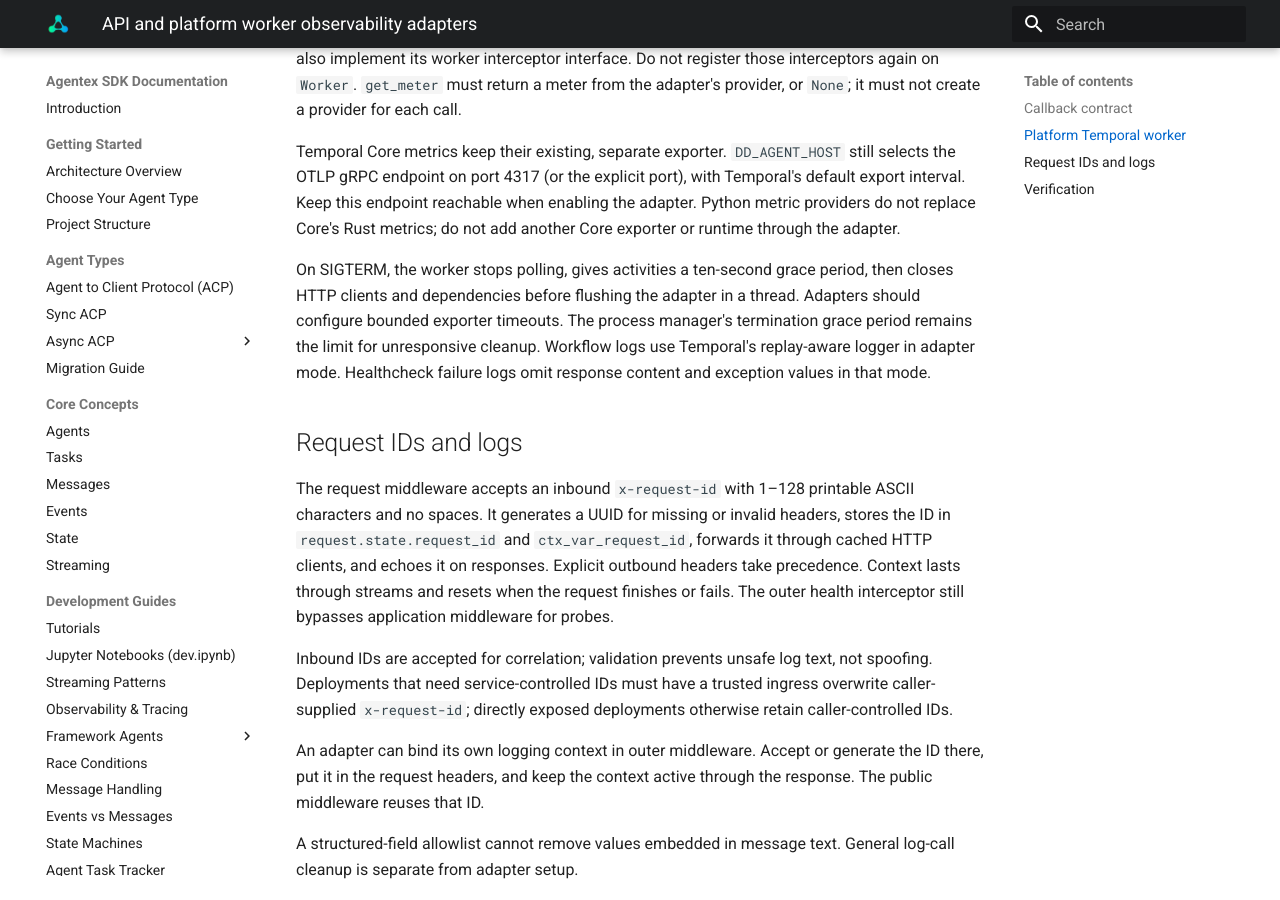
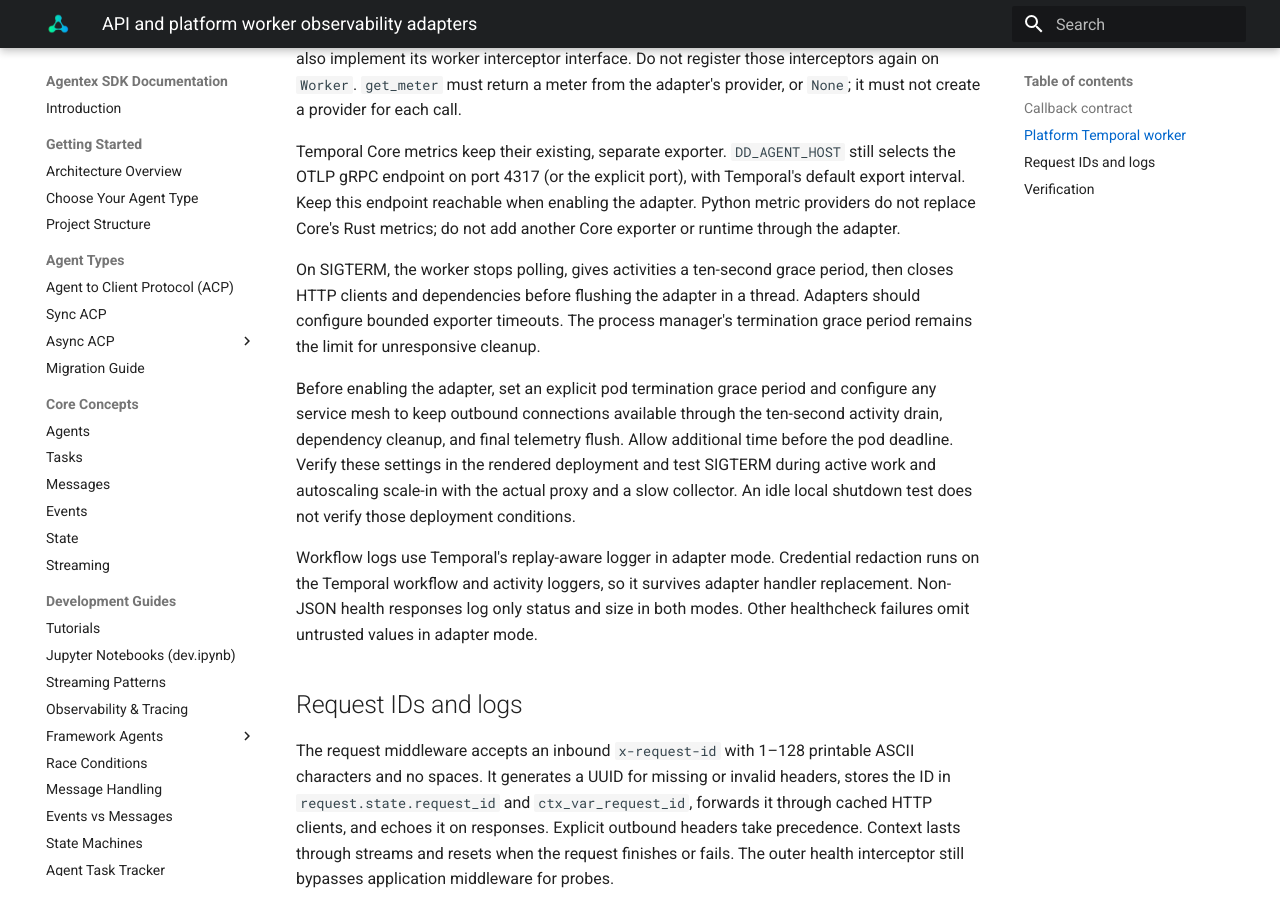
Before and after one commit to scaleapi/scale-agentex, an MkDocs documentation site: the page built from agentex/docs/docs/development_guides/observability_adapter.md, in a window 1280 px wide and 900 px high, scrolled down 2110 px. Built offline with MkDocs 1.6.1 and Material for MkDocs 9.7.7, drawn with Linux system fonts in a browser that asks for light colours.

Commit message:
docs(worker): clarify shutdown activation requirements

```diff
--- a/agentex/docs/docs/development_guides/observability_adapter.md
+++ b/agentex/docs/docs/development_guides/observability_adapter.md
@@ -109,8 +109,19 @@ On SIGTERM, the worker stops polling, gives activities a ten-second grace
 period, then closes HTTP clients and dependencies before flushing the adapter
 in a thread. Adapters should configure bounded exporter timeouts. The process
 manager's termination grace period remains the limit for unresponsive cleanup.
-Workflow logs use Temporal's replay-aware logger in adapter mode. Healthcheck
-failure logs omit response content and exception values in that mode.
+
+Before enabling the adapter, set an explicit pod termination grace period and
+configure any service mesh to keep outbound connections available through the
+ten-second activity drain, dependency cleanup, and final telemetry flush. Allow
+additional time before the pod deadline. Verify these settings in the rendered
+deployment and test SIGTERM during active work and autoscaling scale-in with the
+actual proxy and a slow collector. An idle local shutdown test does not verify
+those deployment conditions.
+
+Workflow logs use Temporal's replay-aware logger in adapter mode. Credential
+redaction runs on the Temporal workflow and activity loggers, so it survives
+adapter handler replacement. Non-JSON health responses log only status and size
+in both modes. Other healthcheck failures omit untrusted values in adapter mode.
 
 ## Request IDs and logs
 
```
